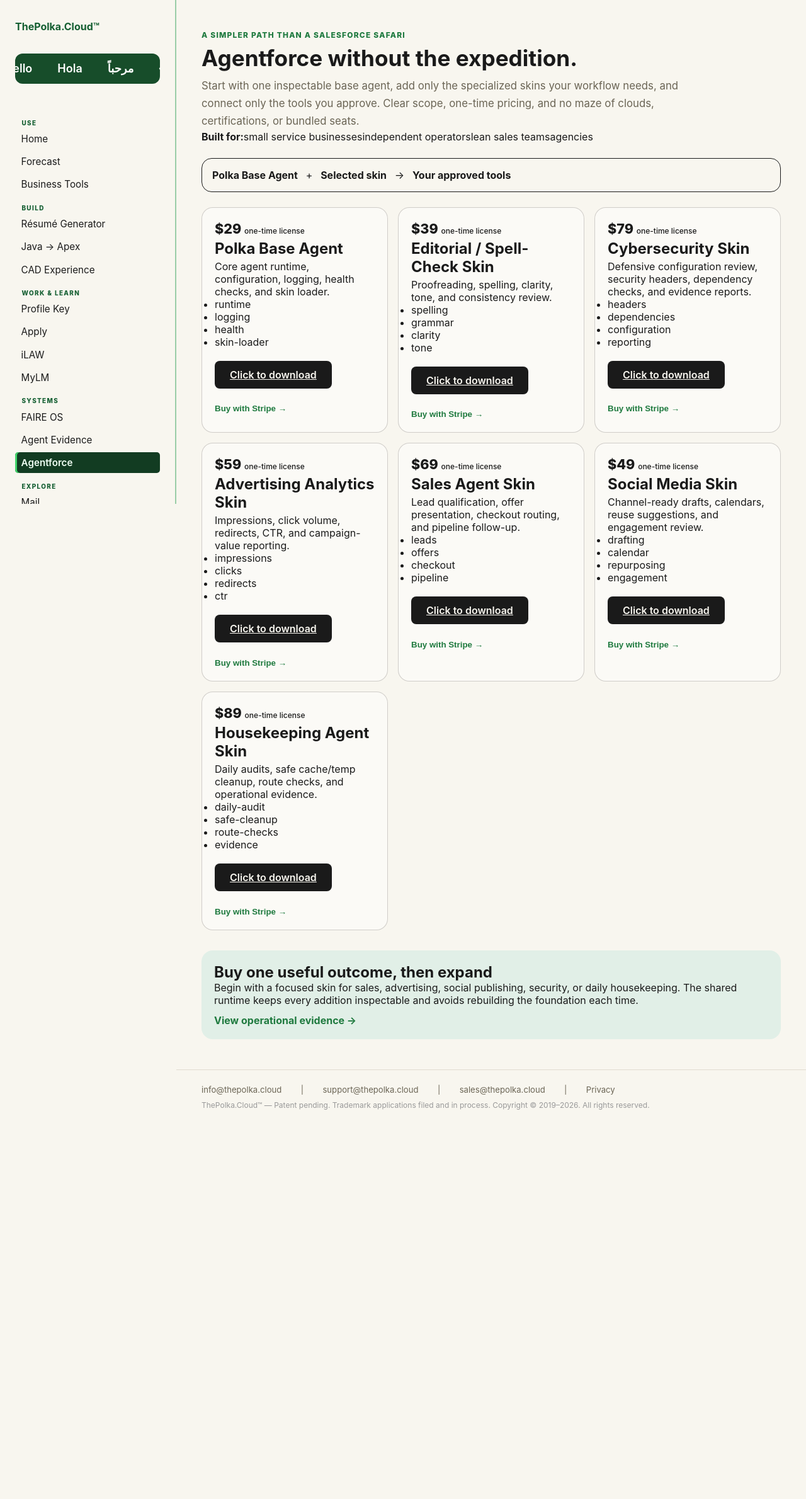
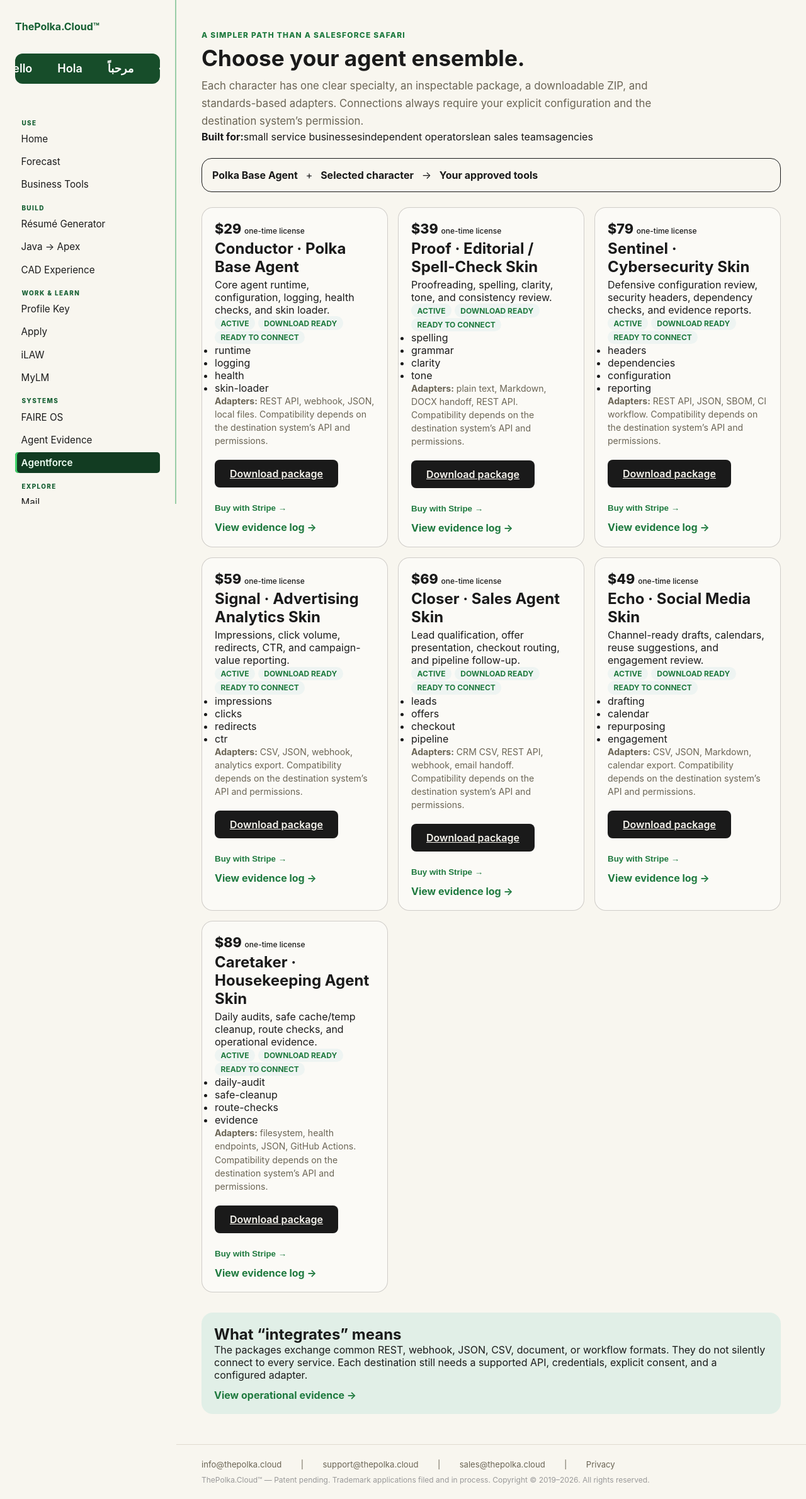
Before and after one commit to dGROUPharmacy/thepolka.cloud, a Flask app: page /agentforce in a window 1280 px wide. Shown: the whole page at 63% size. Before the commit the page ends 1762 px from the top, so only its background shows below. Run offline with Flask 3, Linux system fonts and the light colour scheme; data comes from the database, SQL or seed files in the repository; some libraries are stand-ins or nearby versions.

Commit message:
Show downloadable agents and truthful connection states

```diff
--- a/templates/agentforce.html
+++ b/templates/agentforce.html
@@ -3,28 +3,31 @@
 {% block content %}
 <section class="content-page agentforce-page">
   <p class="eyebrow">A simpler path than a Salesforce safari</p>
-  <h1>Agentforce without the expedition.</h1>
-  <p class="lead">Start with one inspectable base agent, add only the specialized skins your workflow needs, and connect only the tools you approve. Clear scope, one-time pricing, and no maze of clouds, certifications, or bundled seats.</p>
+  <h1>Choose your agent ensemble.</h1>
+  <p class="lead">Each character has one clear specialty, an inspectable package, a downloadable ZIP, and standards-based adapters. Connections always require your explicit configuration and the destination system’s permission.</p>
   <div class="agent-buyer-strip"><strong>Built for:</strong><span>small service businesses</span><span>independent operators</span><span>lean sales teams</span><span>agencies</span></div>
-  {% if request.args.get("checkout") %}<p class="status-banner status-attention">Stripe checkout requires the corresponding Render environment variables. Downloads remain available below.</p>{% endif %}
-  <div class="agent-architecture"><strong>Polka Base Agent</strong><span>+</span><strong>Selected skin</strong><span>&rarr;</span><strong>Your approved tools</strong></div>
+  {% if request.args.get("checkout") %}<p class="status-banner status-attention">Stripe checkout requires the corresponding private Render variables. Downloads remain available below.</p>{% endif %}
+  <div class="agent-architecture"><strong>Polka Base Agent</strong><span>+</span><strong>Selected character</strong><span>&rarr;</span><strong>Your approved tools</strong></div>
   <div class="agent-product-grid">
   {% for slug, product in products.items() %}
     <article class="agent-product" id="{{ slug }}">
       <p class="agent-price">${{ product.price }} <small>one-time license</small></p>
-      <h2>{{ product.name }}</h2>
+      <h2>{{ product.character }} · {{ product.name }}</h2>
       <p>{{ product.description }}</p>
+      <p><span class="status-pill status-pass">Active</span> <span class="status-pill status-pass">Download ready</span> <span class="status-pill status-{{ 'pass' if product.connected else 'attention' }}">{{ product.connection_label }}</span></p>
       <ul>{% for skill in product.skills %}<li>{{ skill }}</li>{% endfor %}</ul>
+      <p class="small-note"><strong>Adapters:</strong> {{ product.adapters|join(', ') }}. Compatibility depends on the destination system’s API and permissions.</p>
       <div class="agent-actions">
-        <a class="cta-button" href="{{ url_for('agent_download', slug=slug) }}">Click to download</a>
+        <a class="cta-button" href="{{ url_for('agent_download', slug=slug) }}">Download package</a>
         <form method="post" action="{{ url_for('agent_checkout', slug=slug) }}"><button class="text-link" type="submit">Buy with Stripe &rarr;</button></form>
       </div>
+      <a class="text-link" href="{{ url_for('agent_page') }}#{{ slug }}">View evidence log &rarr;</a>
     </article>
   {% endfor %}
   </div>
   <section class="agent-operations">
-    <h2>Buy one useful outcome, then expand</h2>
-    <p>Begin with a focused skin for sales, advertising, social publishing, security, or daily housekeeping. The shared runtime keeps every addition inspectable and avoids rebuilding the foundation each time.</p>
+    <h2>What “integrates” means</h2>
+    <p>The packages exchange common REST, webhook, JSON, CSV, document, or workflow formats. They do not silently connect to every service. Each destination still needs a supported API, credentials, explicit consent, and a configured adapter.</p>
     <a class="text-link" href="{{ url_for('agent_page') }}">View operational evidence &rarr;</a>
   </section>
 </section>
```
